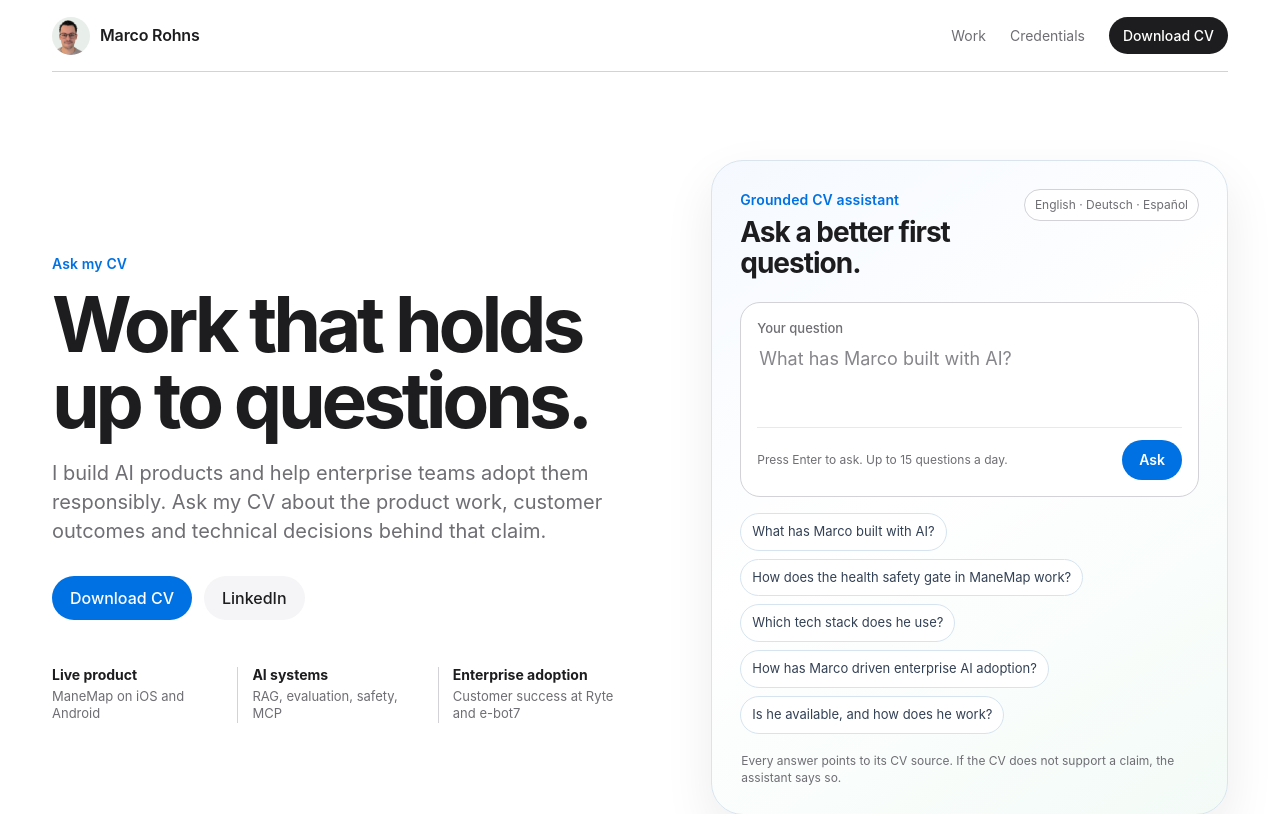
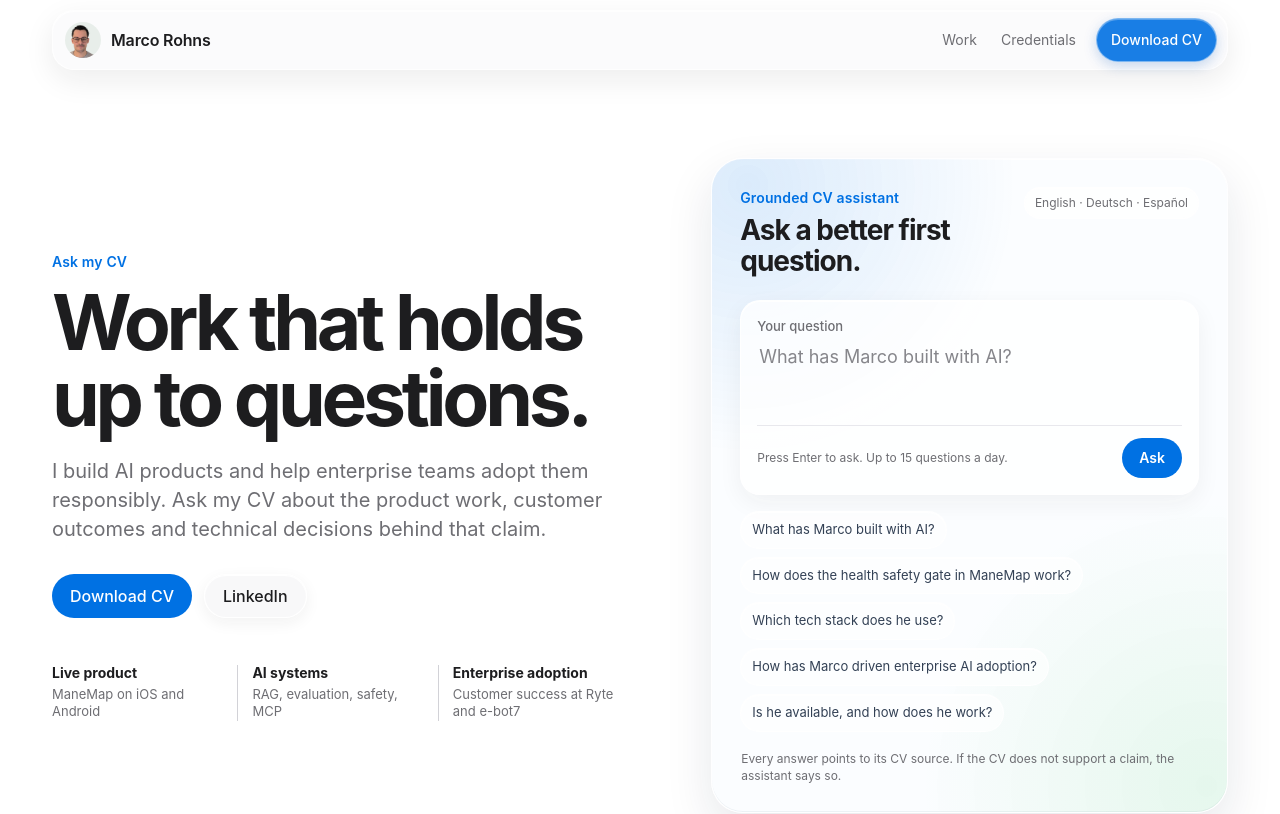
Before and after one commit to MarcoRhs/MarcoRhs.github.io, a plain HTML site: page index.html in a window 1280 px wide. Shown: the top 814 px of the page. Drawn offline with Linux system fonts and the light colour scheme.

Commit message:
Add restrained liquid glass interface

```diff
--- a/index.html
+++ b/index.html
@@ -17,7 +17,7 @@
 <script type="application/ld+json">
 {"@context":"https://schema.org","@type":"Person","name":"Marco Rohns","jobTitle":"AI Engineer & Enterprise Customer Success","address":{"@type":"PostalAddress","addressLocality":"Uplengen","addressCountry":"DE"},"email":"mailto:marco.rohns12@gmail.com","sameAs":["https://www.linkedin.com/in/marco-rohns","https://manemap.app"],"knowsLanguage":["de","es","en"],"knowsAbout":["Retrieval-Augmented Generation","Large Language Models","Kotlin","Compose Multiplatform","Supabase","PostgreSQL","Enterprise Customer Success","AI adoption"],"worksFor":{"@type":"Organization","name":"The Rohns UG (ManeMap)","url":"https://manemap.app"}}
 </script>
-<link rel="stylesheet" href="style.css?v=3">
+<link rel="stylesheet" href="style.css?v=4">
 </head>
 <body>
 <div class="page-shell">
--- a/style.css
+++ b/style.css
@@ -10,6 +10,9 @@
   --blue-soft: #e8f2ff;
   --on-blue: #fff;
   --warn: #a24b00;
+  --glass-fill: rgba(250, 252, 255, .72);
+  --glass-stroke: rgba(255, 255, 255, .8);
+  --glass-shadow: 0 18px 48px rgba(22, 34, 54, .1);
   box-sizing: border-box;
   padding-top: env(safe-area-inset-top, 0);
   padding-bottom: env(safe-area-inset-bottom, 0);
@@ -33,11 +36,21 @@ a:focus-visible, button:focus-visible, textarea:focus-visible {
 
 .page-shell { max-width: 1240px; margin: 0 auto; padding: 0 32px 44px; }
 .site-header {
+  position: sticky;
+  top: 10px;
+  z-index: 20;
   display: flex;
   align-items: center;
   justify-content: space-between;
-  height: 72px;
-  border-bottom: 1px solid var(--line);
+  height: 60px;
+  margin-top: 10px;
+  padding: 0 10px 0 12px;
+  border: 1px solid var(--glass-stroke);
+  border-radius: 22px;
+  background: rgba(250, 250, 252, .76);
+  box-shadow: 0 10px 30px rgba(29, 29, 31, .08), inset 0 1px 0 rgba(255, 255, 255, .96);
+  -webkit-backdrop-filter: saturate(180%) blur(18px);
+  backdrop-filter: saturate(180%) blur(18px);
 }
 .brand {
   display: inline-flex;
@@ -47,11 +60,24 @@ a:focus-visible, button:focus-visible, textarea:focus-visible {
   font-weight: 600;
   letter-spacing: -.01em;
 }
-.brand img { width: 38px; height: 38px; border-radius: 50%; object-fit: cover; }
-.site-header nav { display: flex; align-items: center; gap: 24px; font-size: 14px; }
-.nav-link { color: var(--muted); transition: color .18s ease; }
-.nav-link:hover { color: var(--ink); }
-.nav-cta { padding: 8px 14px; border-radius: 999px; background: var(--ink); color: #fff; font-weight: 500; }
+.brand img { width: 36px; height: 36px; border-radius: 50%; object-fit: cover; }
+.site-header nav { display: flex; align-items: center; gap: 4px; font-size: 14px; }
+.nav-link { padding: 7px 10px; border-radius: 999px; color: var(--muted); transition: color .18s ease, background-color .18s ease; }
+.nav-link:hover { background: rgba(255, 255, 255, .72); color: var(--ink); }
+.nav-cta {
+  display: inline-flex;
+  min-height: 44px;
+  margin-left: 6px;
+  align-items: center;
+  padding: 8px 14px;
+  border: 1px solid rgba(255, 255, 255, .44);
+  border-radius: 999px;
+  background: rgba(0, 113, 227, .9);
+  box-shadow: 0 4px 13px rgba(0, 83, 181, .22), inset 0 1px 0 rgba(255, 255, 255, .28);
+  color: #fff;
+  font-weight: 500;
+}
+.nav-cta:hover { background: rgba(0, 119, 237, .96); }
 
 .hero {
   display: grid;
@@ -89,8 +115,15 @@ a:focus-visible, button:focus-visible, textarea:focus-visible {
 }
 .button-primary { background: var(--blue); color: var(--on-blue); }
 .button-primary:hover { background: var(--blue-hover); }
-.button-secondary { background: var(--subtle); color: var(--ink); }
-.button-secondary:hover { background: #e8e8ed; }
+.button-secondary {
+  border: 1px solid rgba(255, 255, 255, .92);
+  background: rgba(245, 245, 247, .72);
+  box-shadow: 0 5px 16px rgba(29, 29, 31, .06), inset 0 1px 0 #fff;
+  color: var(--ink);
+  -webkit-backdrop-filter: blur(12px) saturate(150%);
+  backdrop-filter: blur(12px) saturate(150%);
+}
+.button-secondary:hover { background: rgba(232, 232, 237, .82); }
 
 .proof-points { display: grid; max-width: 650px; grid-template-columns: repeat(3, 1fr); gap: 14px; }
 .proof-points div { padding-right: 14px; border-right: 1px solid var(--line); }
@@ -99,11 +132,26 @@ a:focus-visible, button:focus-visible, textarea:focus-visible {
 .proof-points span { display: block; color: var(--muted); font-size: 13px; line-height: 1.35; }
 
 .ask-panel {
+  position: relative;
+  isolation: isolate;
+  overflow: hidden;
   padding: 28px;
-  border: 1px solid #d9e4ee;
+  border: 1px solid var(--glass-stroke);
   border-radius: 32px;
-  background: linear-gradient(148deg, #f5f9ff 0%, #fff 46%, #f3fbf7 100%);
-  box-shadow: 0 20px 50px rgba(29, 29, 31, .08);
+  background: var(--glass-fill);
+  box-shadow: var(--glass-shadow), inset 0 1px 0 rgba(255, 255, 255, .98), inset 0 -1px 0 rgba(113, 135, 158, .1);
+  -webkit-backdrop-filter: saturate(160%) blur(24px);
+  backdrop-filter: saturate(160%) blur(24px);
+}
+.ask-panel::before {
+  position: absolute;
+  z-index: -1;
+  inset: 0;
+  background:
+    radial-gradient(circle at 7% 4%, rgba(0, 113, 227, .13), transparent 34%),
+    radial-gradient(circle at 96% 96%, rgba(52, 199, 89, .11), transparent 36%);
+  content: "";
+  pointer-events: none;
 }
 .ask-panel-head {
   display: flex;
@@ -115,14 +163,21 @@ a:focus-visible, button:focus-visible, textarea:focus-visible {
 .ask-panel h2 { margin: 7px 0 0; font-size: 28px; letter-spacing: -.035em; line-height: 1.08; }
 .availability {
   padding: 6px 10px;
-  border: 1px solid var(--line);
+  border: 1px solid rgba(255, 255, 255, .92);
   border-radius: 999px;
-  background: #fff;
+  background: rgba(255, 255, 255, .64);
+  box-shadow: inset 0 1px 0 rgba(255, 255, 255, .95);
   color: var(--muted);
   font-size: 12px;
   white-space: nowrap;
 }
-.askbox { padding: 16px; border: 1px solid var(--line); border-radius: 20px; background: #fff; }
+.askbox {
+  padding: 16px;
+  border: 1px solid rgba(255, 255, 255, .92);
+  border-radius: 20px;
+  background: rgba(255, 255, 255, .76);
+  box-shadow: 0 8px 24px rgba(29, 29, 31, .055), inset 0 1px 0 #fff;
+}
 .askbox:focus-within { border-color: var(--blue); box-shadow: 0 0 0 4px var(--blue-soft); }
 .askbox label { display: block; margin-bottom: 7px; color: var(--muted); font-size: 13px; font-weight: 500; }
 textarea {
@@ -155,9 +210,10 @@ button { cursor: pointer; font: inherit; }
 .chips { display: flex; flex-wrap: wrap; gap: 8px; margin-top: 16px; }
 .chip {
   padding: 8px 11px;
-  border: 1px solid #d6e4f0;
+  border: 1px solid rgba(255, 255, 255, .9);
   border-radius: 999px;
-  background: #fff;
+  background: rgba(255, 255, 255, .6);
+  box-shadow: inset 0 1px 0 rgba(255, 255, 255, .95);
   color: #334155;
   font-size: 13px;
   text-align: left;
@@ -247,6 +303,26 @@ footer a { color: var(--ink); }
   @keyframes rise { from { opacity: 0; transform: translateY(5px); } to { opacity: 1; transform: none; } }
 }
 
+@supports not ((-webkit-backdrop-filter: blur(1px)) or (backdrop-filter: blur(1px))) {
+  .site-header { background: rgba(250, 250, 252, .97); }
+  .ask-panel { background: #f7faff; }
+  .button-secondary { background: var(--subtle); }
+}
+
+@media (prefers-reduced-transparency: reduce) {
+  .site-header, .ask-panel, .button-secondary {
+    -webkit-backdrop-filter: none;
+    backdrop-filter: none;
+  }
+  .site-header { background: #fafafc; }
+  .ask-panel { background: #f7faff; }
+  .availability, .askbox, .chip { background: #fff; }
+}
+
+@media (prefers-contrast: more) {
+  .site-header, .ask-panel, .availability, .askbox, .chip { border-color: #8e8e93; }
+}
+
 @media (max-width: 980px) {
   .hero { grid-template-columns: 1fr; gap: 46px; padding: 68px 0 80px; }
   .hero-copy { max-width: 760px; }
@@ -258,7 +334,7 @@ footer a { color: var(--ink); }
 
 @media (max-width: 680px) {
   .page-shell { padding: 0 20px 28px; }
-  .site-header { height: 64px; }
+  .site-header { height: 56px; margin-top: 8px; border-radius: 19px; }
   .site-header nav { gap: 8px; }
   .nav-link { display: none; }
   .nav-cta { padding: 7px 12px; font-size: 13px; }
@@ -273,6 +349,7 @@ footer a { color: var(--ink); }
   .ask-panel-head { display: block; }
   .availability { display: inline-block; margin-top: 14px; }
   .askbox { padding: 14px; }
+  .primary, .ghost, .chip { min-height: 44px; }
   .hint { max-width: 165px; }
   .a .answer-details > div { grid-template-columns: 1fr; gap: 3px; }
   .work-section, .credentials-section { padding: 72px 0; }
```
